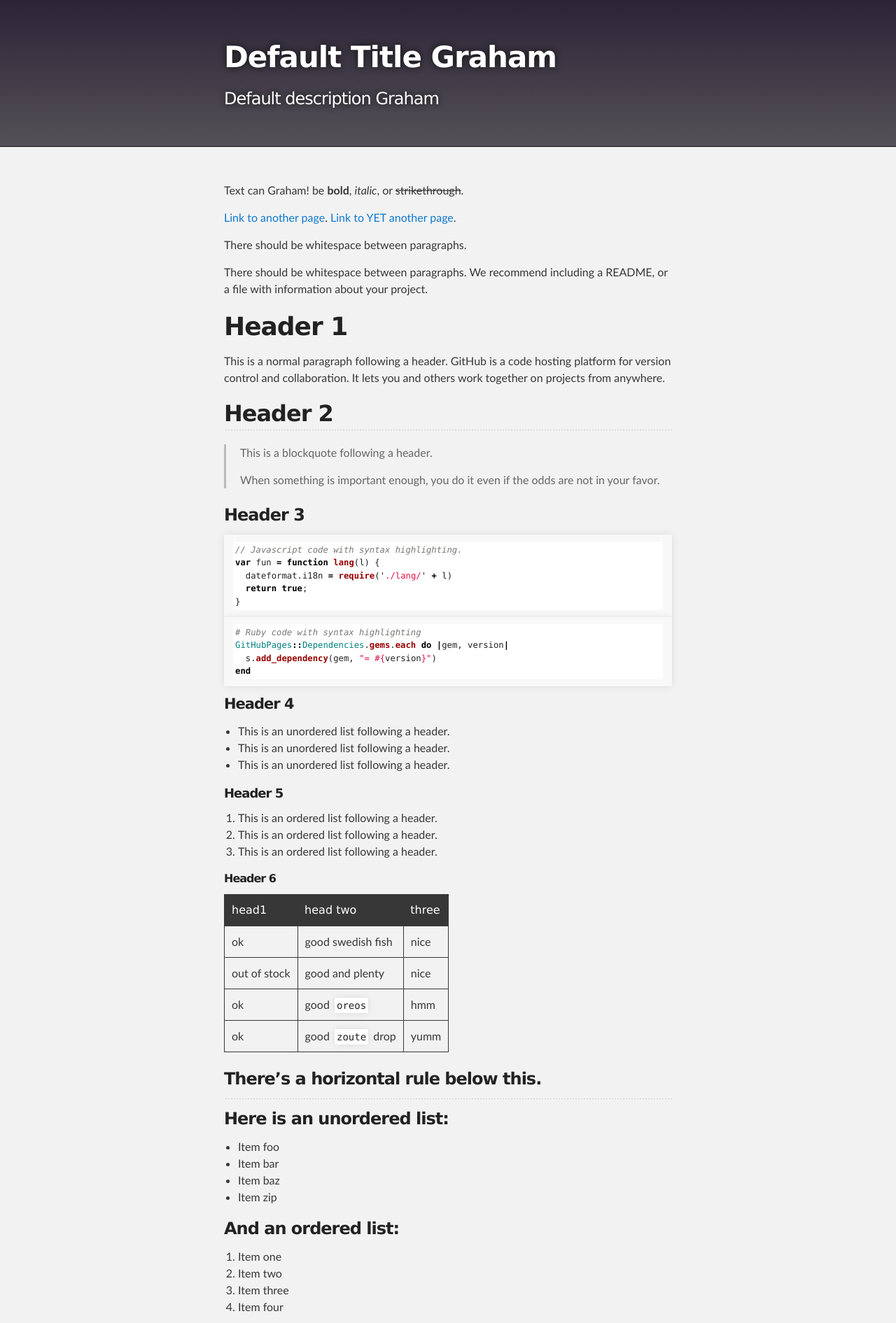
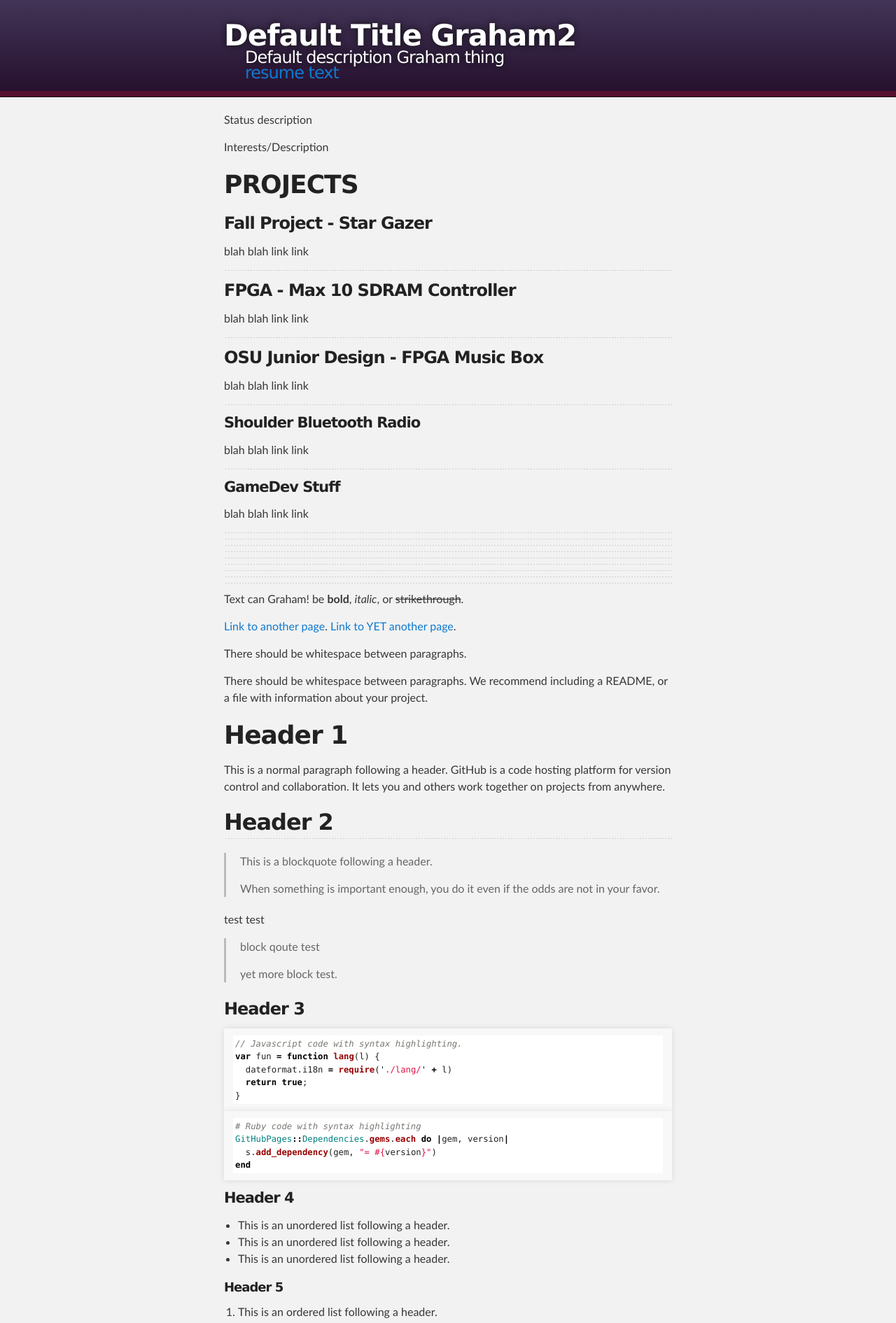
Before and after one commit to Muellegr/Muellegr.github.io, a Jekyll site: the page built from index.md, in a window 1280 px wide. Shown: the top 1891 px of the page at 70% size. Built offline with Jekyll 4.4.1, drawn with Linux system fonts in a browser that asks for light colours.

Commit message:
Played with small settings.  Basic idea how it works.

```diff
--- a/_config.yml
+++ b/_config.yml
@@ -1,5 +1,6 @@
-title: Default Title Graham
-description: Default description Graham
-show_downloads: true
+title: Default Title Graham2
+description: Default description Graham thing
+resume_description: <a href="https://google.com"> resume text </a>
+resume_link: http://google.com
 google_analytics:
 theme: jekyll-theme-slate
--- a/_layouts/default.html
+++ b/_layouts/default.html
@@ -15,10 +15,14 @@
     <!-- HEADER -->
     <div id="header_wrap" class="outer">
         <header class="inner">
+          <h1 id="project_title">{{ site.title }}</h1>
+          <h5 id="project_tagline">{{ site.description }}</h5>
+          <h5 id="project_resume">{{ site.resume_description  }}</h5>
+        </header>
+    </div>
 
-          <h1 id="project_title">{{ site.title | default: site.github.repository_name }}</h1>
-          <h2 id="project_tagline">{{ site.description | default: site.github.project_tagline }}</h2>
-        </header>
+    <div id="header_wrap_base" class="outer">
+
     </div>
 
     <!-- MAIN CONTENT -->
@@ -31,9 +35,6 @@
     <!-- FOOTER  -->
     <div id="footer_wrap" class="outer">
       <footer class="inner">
-        {% if site.github.is_project_page %}
-        <p class="copyright">{{ site.title | default: site.github.repository_name }} maintained by <a href="{{ site.github.owner_url }}">{{ site.github.owner_name }}</a></p>
-        {% endif %}
         <p>Published with <a href="https://pages.github.com">GitHub Pages</a></p>
       </footer>
     </div>
--- a/_sass/jekyll-theme-slate.scss
+++ b/_sass/jekyll-theme-slate.scss
@@ -88,6 +88,7 @@ h6 {
   font-size: 16px;
 }
 
+//Paragraph I think
 p {
   margin: 10px 0 15px 0;
 }
@@ -262,25 +263,32 @@ Full-Width Styles
 .inner {
   position: relative;
   max-width: 640px;
-  padding: 20px 10px;
+  padding: 00px 10px;
   margin: 0 auto;
 }
 
 #header_wrap {
   background: #212121;
-  background: -moz-linear-gradient(top, #545157, #2c2336);
-  background: -webkit-linear-gradient(top, #545157, #2c2336);
-  background: -ms-linear-gradient(top, #545157, #2c2336);
-  background: -o-linear-gradient(top, #545157, #2c2336);
-  background: linear-gradient(to top, #545157, #2c2336);
+  background: -moz-linear-gradient(top, #26112e, #423457);
+  background: -webkit-linear-gradient(top, #26112e, #423457);
+  background: -ms-linear-gradient(top, #26112e, #423457);
+  background: -o-linear-gradient(top, #26112e, #423457);
+  background: linear-gradient(to top, #26112e, #423457);
 }
 
 #header_wrap .inner {
-  padding: 50px 10px 30px 10px;
+  //Top padding    top right bottom left
+  padding: 20px 10px 10px 10px;
 }
 
+#header_wrap_base {
+    background: #56112e;
+    padding: 5px 10px 3px 10px;
+}
 #project_title {
   margin: 0;
+  line-height: 0.5;
+  padding: 20px 0px 5px;
   color: #fff;
   font-size: 42px;
   font-weight: 700;
@@ -289,42 +297,24 @@ Full-Width Styles
 
 #project_tagline {
   color: #fff;
+  line-height: 0.5;
+  padding: 0px 0px 0px 30px;
   font-size: 24px;
   font-weight: 300;
   background: none;
   text-shadow: #111 0px 0px 10px;
 }
 
-#downloads {
-  position: absolute;
-  width: 210px;
-  z-index: 10;
-  bottom: -40px;
-  right: 0;
-  height: 70px;
-  background: url('../images/icon_download.png') no-repeat 0% 90%;
+#project_resume {
+  color: #fff;
+  line-height: 0.5;
+  padding: 0px 0px 0px 30px;
+  font-size: 24px;
+  font-weight: 300;
+  background: none;
+  text-shadow: #111 0px 0px 10px;
 }
 
-.zip_download_link {
-  display: block;
-  float: right;
-  width: 90px;
-  height:70px;
-  text-indent: -5000px;
-  overflow: hidden;
-  background: url(../images/sprite_download.png) no-repeat bottom left;
-}
-
-.tar_download_link {
-  display: block;
-  float: right;
-  width: 90px;
-  height:70px;
-  text-indent: -5000px;
-  overflow: hidden;
-  background: url(../images/sprite_download.png) no-repeat bottom right;
-  margin-left: 10px;
-}
 
 #main_content_wrap {
   background: #f2f2f2;
@@ -333,7 +323,8 @@ Full-Width Styles
 }
 
 #main_content {
-  padding-top: 40px;
+  //Padding for start of page
+  padding-top: 10px;
 }
 
 #footer_wrap {
--- a/index.md
+++ b/index.md
@@ -2,6 +2,42 @@
 layout: default
 ---
 
+Status description
+
+Interests/Description
+
+# PROJECTS
+
+### Fall Project - Star Gazer
+blah blah
+link link
+* * *
+
+### FPGA - Max 10 SDRAM Controller
+blah blah
+link link
+* * *
+### OSU Junior Design - FPGA Music Box
+blah blah
+link link
+* * *
+#### Shoulder Bluetooth Radio
+blah blah
+link link
+* * *
+#### GameDev Stuff
+blah blah
+link link
+* * *
+
+* * *
+* * *
+* * *
+* * *
+* * *
+* * *
+* * *
+* * *
 Text can Graham! be **bold**, _italic_, or ~~strikethrough~~.
 
 [Link to another page](./another-page.html).
@@ -20,6 +56,12 @@ This is a normal paragraph following a header. GitHub is a code hosting platform
 > This is a blockquote following a header.
 >
 > When something is important enough, you do it even if the odds are not in your favor.
+
+test test
+
+> block qoute test
+>
+> yet more block test.
 
 ### Header 3
 
```
Also changed, not shown: another-page.md (+1 -0 lines), yet-another-page.md (+1 -0 lines).
